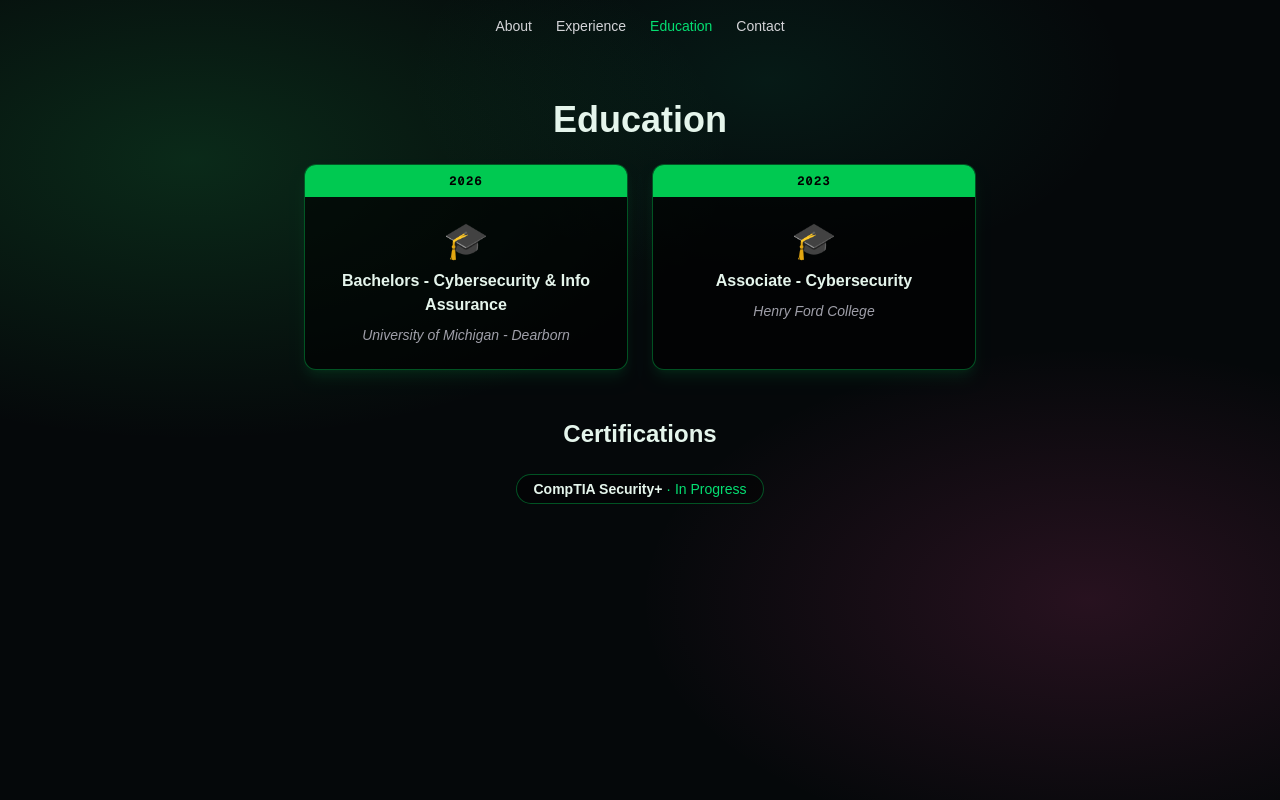
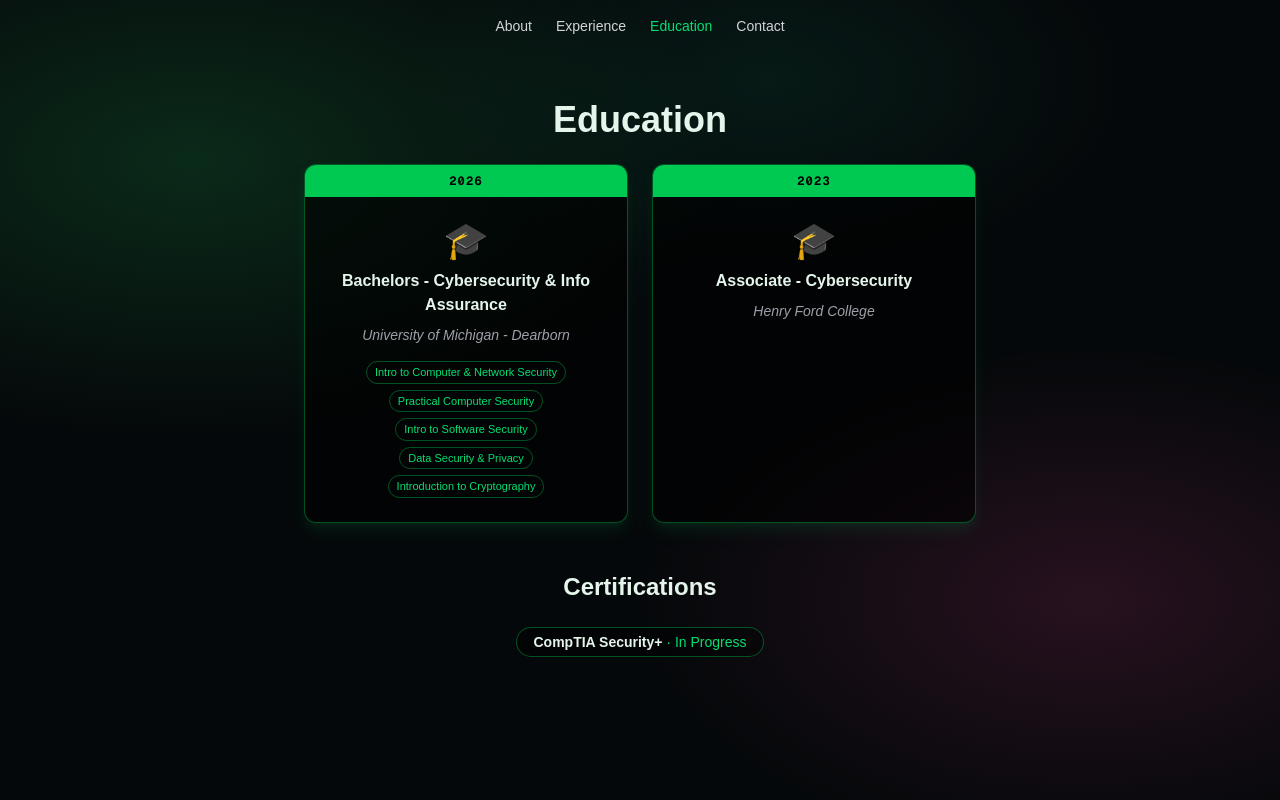
Before and after one commit to aalsheikh1/Portfolio, a Next.js app in the folder portfolio/: page /education in a window 1280 px wide. Built offline with nearby package versions, Linux system fonts and the light colour scheme.

Commit message:
Added security coursework to Education

```diff
--- a/portfolio/app/education/page.tsx
+++ b/portfolio/app/education/page.tsx
@@ -1,8 +1,20 @@
-const degrees = [
+const degrees: {
+  degree: string;
+  school: string;
+  year: string;
+  courses?: string[];
+}[] = [
   {
     degree: "Bachelors - Cybersecurity & Info Assurance",
     school: "University of Michigan - Dearborn",
     year: "2026",
+    courses: [
+      "Intro to Computer & Network Security",
+      "Practical Computer Security",
+      "Intro to Software Security",
+      "Data Security & Privacy",
+      "Introduction to Cryptography",
+    ],
   },
   {
     degree: "Associate - Cybersecurity",
@@ -30,6 +42,18 @@
               <div className="text-4xl">🎓</div>
               <div className="font-semibold">{d.degree}</div>
               <div className="text-sm italic text-zinc-400">{d.school}</div>
+              {d.courses && (
+                <ul className="mt-2 flex flex-wrap justify-center gap-1.5">
+                  {d.courses.map((course) => (
+                    <li
+                      key={course}
+                      className="rounded-full border border-green-500/40 px-2 py-0.5 text-[11px] text-green-400"
+                    >
+                      {course}
+                    </li>
+                  ))}
+                </ul>
+              )}
             </div>
           </section>
         ))}
```
